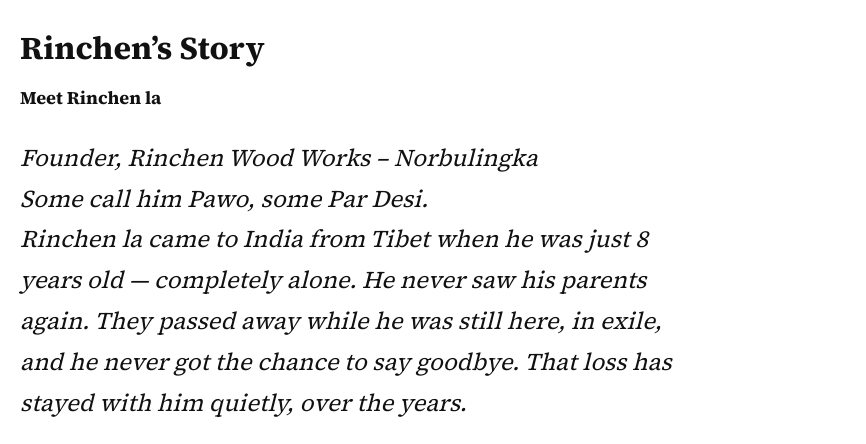
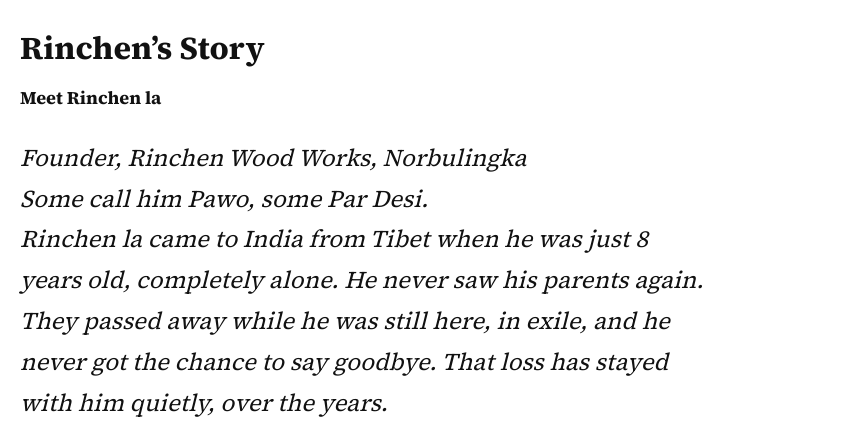
Before and after one commit to tset4n/rinchenwoodworks, a plain HTML site: page about.html in a window 1280 px wide. Shown: the part 244-688 px from the top of the page, 414-1280 px from the left. Drawn offline with Linux system fonts and the light colour scheme.

Commit message:
replaced hyphen with comma in about page.

```diff
--- a/about.html
+++ b/about.html
@@ -40,9 +40,9 @@
         <img src="Album/WhatsApp Image 2025-08-22 at 11.34.05 (2).webp" alt="Rinchen la, founder of Rinchen Woodworks" loading="lazy" class="founder-image">
         <h2>Rinchen’s Story</h2>
         <h4>Meet Rinchen la</h4>
-        <p class="founder-title"><em>Founder, Rinchen Wood Works – Norbulingka</em><br>
+        <p class="founder-title"><em>Founder, Rinchen Wood Works, Norbulingka</em><br>
         Some call him Pawo, some Par Desi.<br>
-        Rinchen la came to India from Tibet when he was just 8 years old — completely alone. He never saw his parents again. They passed away while he was still here, in exile, and he never got the chance to say goodbye. That loss has stayed with him quietly, over the years.</p>
+        Rinchen la came to India from Tibet when he was just 8 years old, completely alone. He never saw his parents again. They passed away while he was still here, in exile, and he never got the chance to say goodbye. That loss has stayed with him quietly, over the years.</p>
         <p>He learned woodcraft at Norbulingka Institute — a skill he slowly mastered through dedication and hard work. But life outside the workshop was full of struggle. He was often taken advantage of, made to work by people he trusted, and left unpaid or unrecognized.</p>
         <p>In 1994, during a violent clash between locals and Tibetans, his workplace in lower Dharamsala was burned down. After that, he travelled across India, earning respect and recognition for his remarkable precision in Tibetan woodwork.</p>
         <p>But somewhere along the way, things got difficult. He slipped into alcohol addiction, and for a while, that became what people knew him for not his craft, but his drinking. Some of his lowest moments were even shared online, turning real pain into something to laugh at.</p>
```
Also changed, not shown: 2 other files.
